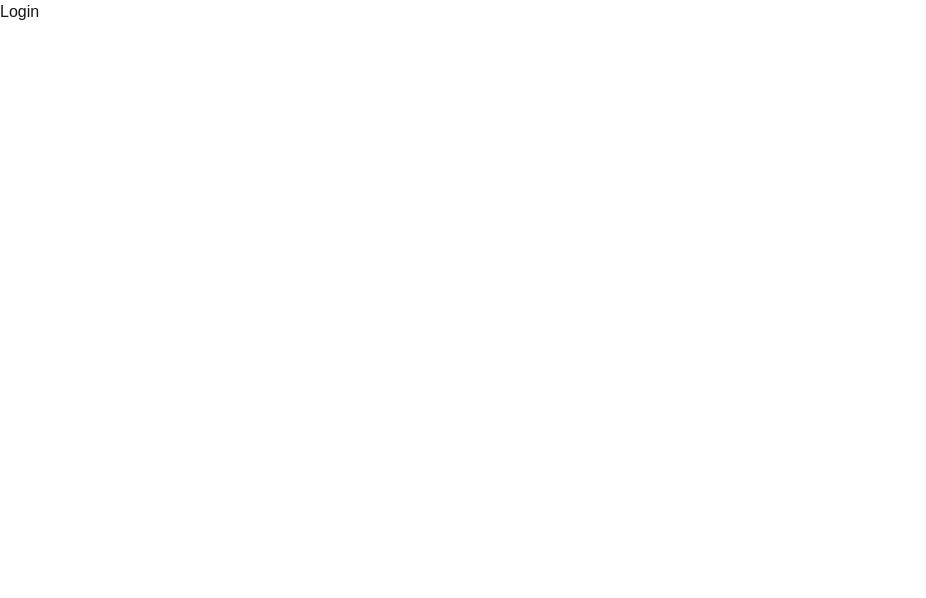
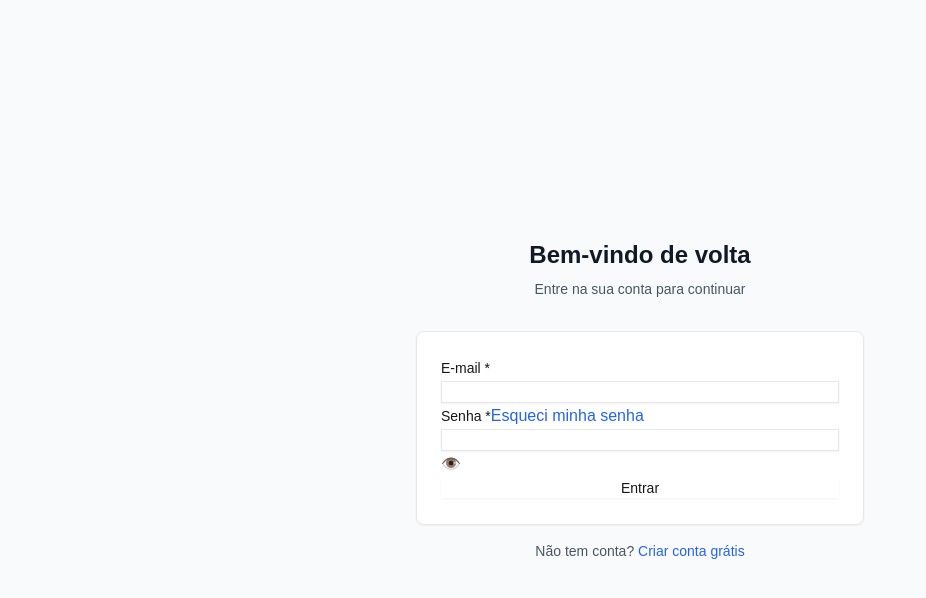
Before and after one commit to raul-hrosa/poc-agentes-ia, a Next.js app in the folder projects/agenda-psicologos/: page /login in a window 1280 px wide. Shown: the top 598 px of the page, without its empty margins (0-926 px from the left). Built offline with nearby package versions, Linux system fonts and the light colour scheme.

Commit message:
feat(auth): adicionar página e formulário de login (/login) com SessionProvider

```diff
--- a/projects/agenda-psicologos/src/app/(public)/login/page.tsx
+++ b/projects/agenda-psicologos/src/app/(public)/login/page.tsx
@@ -1,3 +1,35 @@
+import { LoginForm } from "@/features/auth/components/LoginForm"
+import Link from "next/link"
+
+export const metadata = {
+  title: "Login — PsiAgenda",
+}
+
 export default function LoginPage() {
-  return <div>Login</div>
+  return (
+    <main className="min-h-screen flex items-center justify-center bg-gray-50 px-4 py-8">
+      <div className="w-full max-w-md">
+        <div className="text-center mb-8">
+          <h1 className="text-2xl font-bold text-gray-900">Bem-vindo de volta</h1>
+          <p className="mt-2 text-sm text-gray-600">
+            Entre na sua conta para continuar
+          </p>
+        </div>
+
+        <div className="bg-white rounded-lg shadow-sm border border-gray-200 p-6">
+          <LoginForm />
+        </div>
+
+        <p className="mt-4 text-center text-sm text-gray-600">
+          Não tem conta?{" "}
+          <Link
+            href="/register"
+            className="font-medium text-blue-600 hover:text-blue-500"
+          >
+            Criar conta grátis
+          </Link>
+        </p>
+      </div>
+    </main>
+  )
 }
--- a/projects/agenda-psicologos/src/app/layout.tsx
+++ b/projects/agenda-psicologos/src/app/layout.tsx
@@ -1,35 +1,22 @@
-import type { Metadata } from "next";
-import localFont from "next/font/local";
-import "./globals.css";
-
-const geistSans = localFont({
-  src: "./fonts/GeistVF.woff",
-  variable: "--font-geist-sans",
-  weight: "100 900",
-});
-const geistMono = localFont({
-  src: "./fonts/GeistMonoVF.woff",
-  variable: "--font-geist-mono",
-  weight: "100 900",
-});
+import type { Metadata } from "next"
+import { Providers } from "@/app/providers"
+import "./globals.css"
 
 export const metadata: Metadata = {
-  title: "Create Next App",
-  description: "Generated by create next app",
-};
+  title: "PsiAgenda",
+  description: "Agenda para psicólogos",
+}
 
 export default function RootLayout({
   children,
-}: Readonly<{
-  children: React.ReactNode;
-}>) {
+}: {
+  children: React.ReactNode
+}) {
   return (
-    <html lang="en">
-      <body
-        className={`${geistSans.variable} ${geistMono.variable} antialiased`}
-      >
-        {children}
+    <html lang="pt-BR">
+      <body className="antialiased">
+        <Providers>{children}</Providers>
       </body>
     </html>
-  );
+  )
 }
--- /dev/null
+++ b/projects/agenda-psicologos/src/app/providers.tsx
@@ -0,0 +1,7 @@
+"use client"
+
+import { SessionProvider } from "next-auth/react"
+
+export function Providers({ children }: { children: React.ReactNode }) {
+  return <SessionProvider>{children}</SessionProvider>
+}
--- /dev/null
+++ b/projects/agenda-psicologos/src/features/auth/components/LoginForm.tsx
@@ -0,0 +1,134 @@
+"use client"
+
+import { useState } from "react"
+import { useForm } from "react-hook-form"
+import { zodResolver } from "@hookform/resolvers/zod"
+import { useRouter, useSearchParams } from "next/navigation"
+import { signIn } from "next-auth/react"
+import Link from "next/link"
+import { z } from "zod"
+import { LoginSchema } from "@/features/auth/schema"
+
+type LoginFormValues = z.infer<typeof LoginSchema>
+
+export function LoginForm() {
+  const router = useRouter()
+  const searchParams = useSearchParams()
+  const [showPassword, setShowPassword] = useState(false)
+  const [credentialError, setCredentialError] = useState<string | null>(null)
+
+  const {
+    register,
+    handleSubmit,
+    formState: { errors, isSubmitting },
+  } = useForm<LoginFormValues>({
+    resolver: zodResolver(LoginSchema),
+  })
+
+  async function onSubmit(values: LoginFormValues) {
+    setCredentialError(null)
+
+    const result = await signIn("credentials", {
+      email: values.email,
+      password: values.password,
+      redirect: false,
+    })
+
+    if (result?.error) {
+      setCredentialError("E-mail ou senha incorretos")
+      return
+    }
+
+    const callbackUrl = searchParams.get("callbackUrl")
+    const redirectTo =
+      callbackUrl?.startsWith("/") ? callbackUrl : "/dashboard"
+    router.push(redirectTo)
+  }
+
+  return (
+    <form onSubmit={handleSubmit(onSubmit)} noValidate className="space-y-4">
+      {credentialError && (
+        <div
+          role="alert"
+          className="rounded-md bg-red-50 border border-red-200 p-3 text-sm text-red-700"
+        >
+          {credentialError}
+        </div>
+      )}
+
+      <div>
+        <label
+          htmlFor="email"
+          className="block text-sm font-medium text-gray-700 mb-1"
+        >
+          E-mail *
+        </label>
+        <input
+          id="email"
+          type="email"
+          autoComplete="email"
+          className="w-full rounded-md border border-gray-300 px-3 py-2 text-sm shadow-sm focus:border-blue-500 focus:outline-none focus:ring-1 focus:ring-blue-500"
+          aria-describedby={errors.email ? "email-error" : undefined}
+          {...register("email")}
+        />
+        {errors.email && (
+          <p id="email-error" className="mt-1 text-xs text-red-600" role="alert">
+            {errors.email.message}
+          </p>
+        )}
+      </div>
+
+      <div>
+        <div className="flex items-center justify-between mb-1">
+          <label
+            htmlFor="password"
+            className="block text-sm font-medium text-gray-700"
+          >
+            Senha *
+          </label>
+          <Link
+            href="/forgot-password"
+            className="text-xs font-medium text-blue-600 hover:text-blue-500"
+          >
+            Esqueci minha senha
+          </Link>
+        </div>
+        <div className="relative">
+          <input
+            id="password"
+            type={showPassword ? "text" : "password"}
+            autoComplete="current-password"
+            className="w-full rounded-md border border-gray-300 px-3 py-2 pr-10 text-sm shadow-sm focus:border-blue-500 focus:outline-none focus:ring-1 focus:ring-blue-500"
+            aria-describedby={errors.password ? "password-error" : undefined}
+            {...register("password")}
+          />
+          <button
+            type="button"
+            onClick={() => setShowPassword((v) => !v)}
+            className="absolute right-0 top-0 flex h-full min-h-[44px] w-10 items-center justify-center text-gray-500 hover:text-gray-700"
+            aria-label={showPassword ? "Ocultar senha" : "Mostrar senha"}
+          >
+            {showPassword ? "🙈" : "👁️"}
+          </button>
+        </div>
+        {errors.password && (
+          <p
+            id="password-error"
+            className="mt-1 text-xs text-red-600"
+            role="alert"
+          >
+            {errors.password.message}
+          </p>
+        )}
+      </div>
+
+      <button
+        type="submit"
+        disabled={isSubmitting}
+        className="w-full rounded-md bg-blue-600 px-4 py-2 text-sm font-medium text-white shadow-sm hover:bg-blue-700 focus:outline-none focus:ring-2 focus:ring-blue-500 focus:ring-offset-2 disabled:cursor-not-allowed disabled:opacity-50 min-h-[44px]"
+      >
+        {isSubmitting ? "Entrando..." : "Entrar"}
+      </button>
+    </form>
+  )
+}
```
